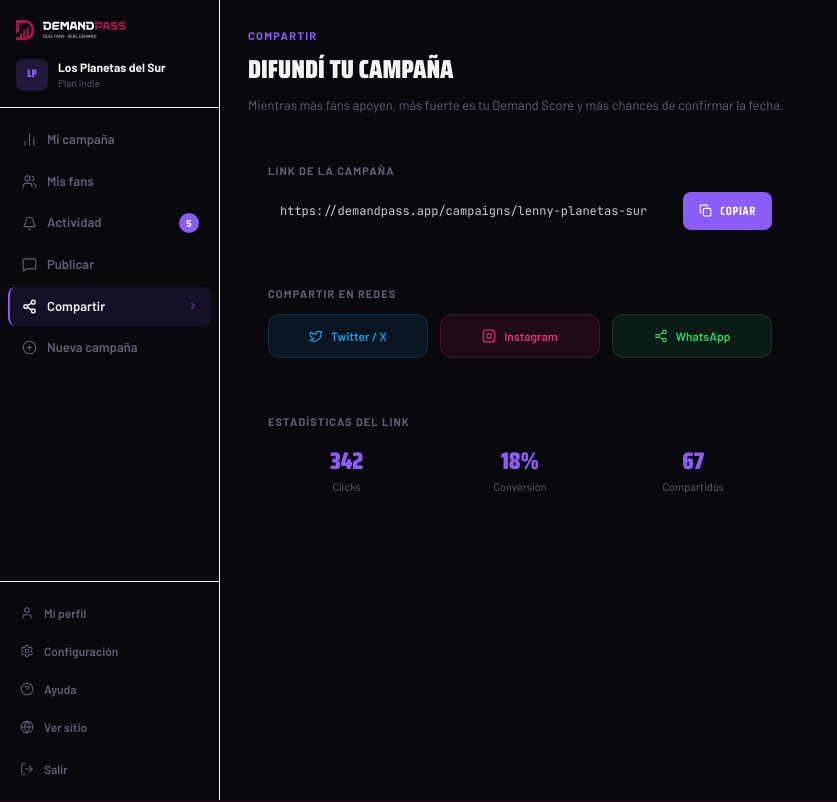
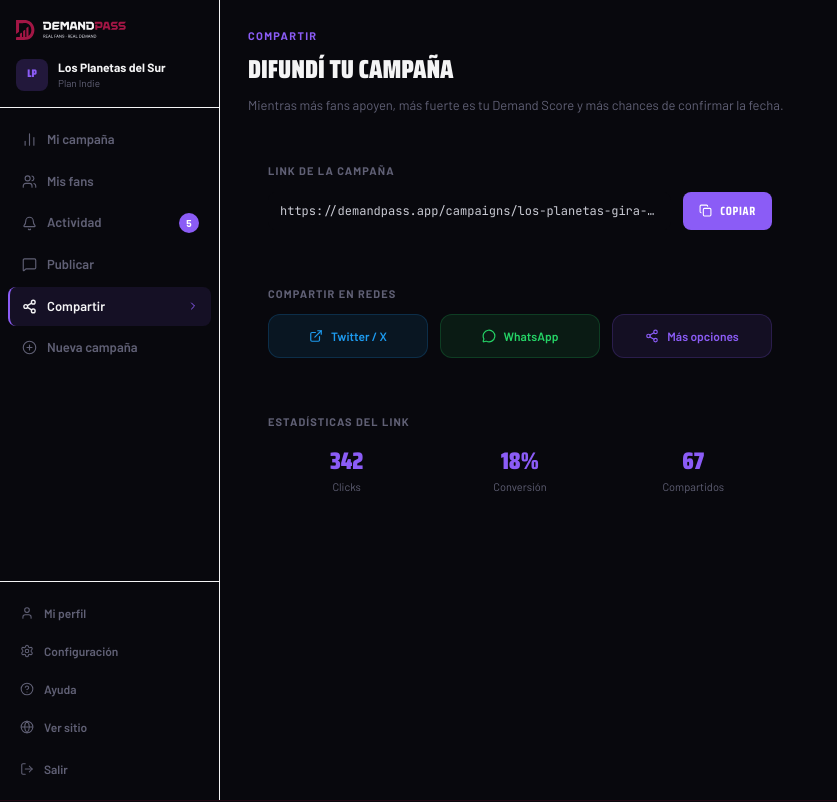
Before and after one commit to Killerpana/DemandPass, a Next.js app: page /artistas/dashboard/compartir in a window 1280 px wide. Shown: the top 802 px of the page, without its empty margins (0-837 px from the left). Built offline with nearby package versions, Linux system fonts and the light colour scheme; a web font is replaced by a local one.

Commit message:
fix: reemplazar Twitter/Instagram (no existen en lucide v0.383) con ExternalLink/MessageCircle

```diff
--- a/src/app/artistas/dashboard/compartir/page.tsx
+++ b/src/app/artistas/dashboard/compartir/page.tsx
@@ -1,8 +1,8 @@
 "use client";
 import { useState } from "react";
-import { Copy, CheckCircle2, Twitter, Instagram, Share2 } from "lucide-react";
+import { Copy, CheckCircle2, Share2, MessageCircle, ExternalLink } from "lucide-react";
 
-const CAMPAIGN_URL = "https://demandpass.app/campaigns/lenny-planetas-sur";
+const CAMPAIGN_URL = "https://demandpass.app/campaigns/los-planetas-gira-2026";
 
 export default function ArtistCompartirPage() {
   const [copied, setCopied] = useState(false);
@@ -42,9 +42,9 @@ export default function ArtistCompartirPage() {
           <p className="text-[11px] font-bold uppercase tracking-[0.1em] mb-3" style={{ color: "var(--color-txt3)" }}>Compartir en redes</p>
           <div className="flex gap-3">
             {[
-              { Icon: Twitter,   label: "Twitter / X",  color: "#1d9bf0" },
-              { Icon: Instagram, label: "Instagram",     color: "#e1306c" },
-              { Icon: Share2,    label: "WhatsApp",      color: "#25d366" },
+              { Icon: ExternalLink,    label: "Twitter / X",  color: "#1d9bf0" },
+              { Icon: MessageCircle,   label: "WhatsApp",     color: "#25d366" },
+              { Icon: Share2,          label: "Más opciones", color: "#8b5cf6" },
             ].map(({ Icon, label, color }) => (
               <button key={label}
                 className="flex-1 flex items-center justify-center gap-2 py-3 rounded-xl text-[12px] font-semibold transition-all hover:-translate-y-0.5"
@@ -59,7 +59,7 @@ export default function ArtistCompartirPage() {
         <div className="p-5 rounded-xl" style={{ background: "var(--color-surface)", border: "1px solid var(--color-border)" }}>
           <p className="text-[11px] font-bold uppercase tracking-[0.1em] mb-3" style={{ color: "var(--color-txt3)" }}>Estadísticas del link</p>
           <div className="grid grid-cols-3 gap-4">
-            {[["Clicks", "342"], ["Conversión", "18%"], ["Compartidos", "67"]].map(([l, v]) => (
+            {[["342", "Clicks"], ["18%", "Conversión"], ["67", "Compartidos"]].map(([v, l]) => (
               <div key={l} className="text-center">
                 <p className="font-[family-name:var(--font-display)] text-[24px] font-black" style={{ color: "#8b5cf6" }}>{v}</p>
                 <p className="text-[11px]" style={{ color: "var(--color-txt3)" }}>{l}</p>
```
Also changed, not shown: 1 other file (tests, documents, lock files or other folders).
